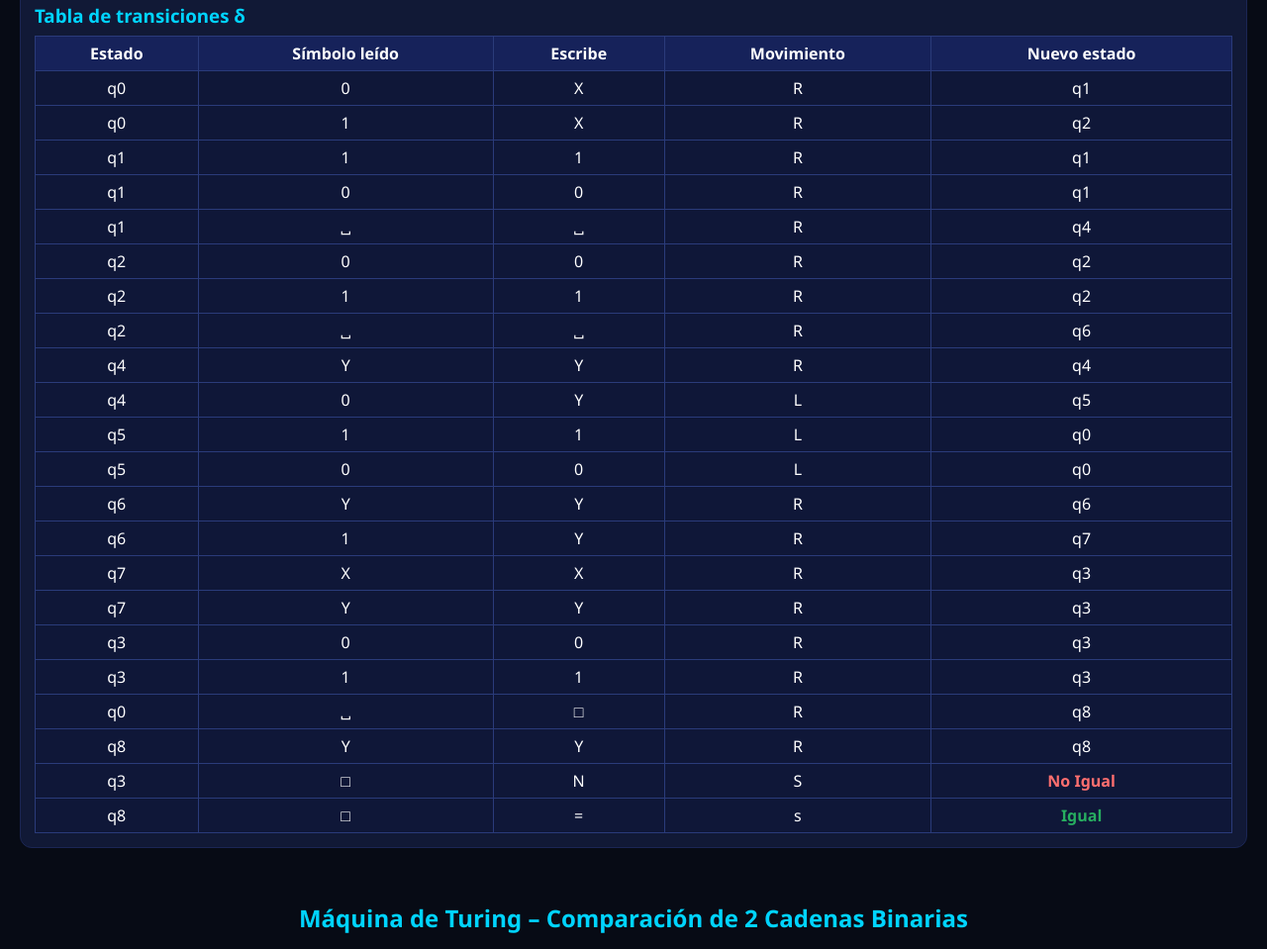
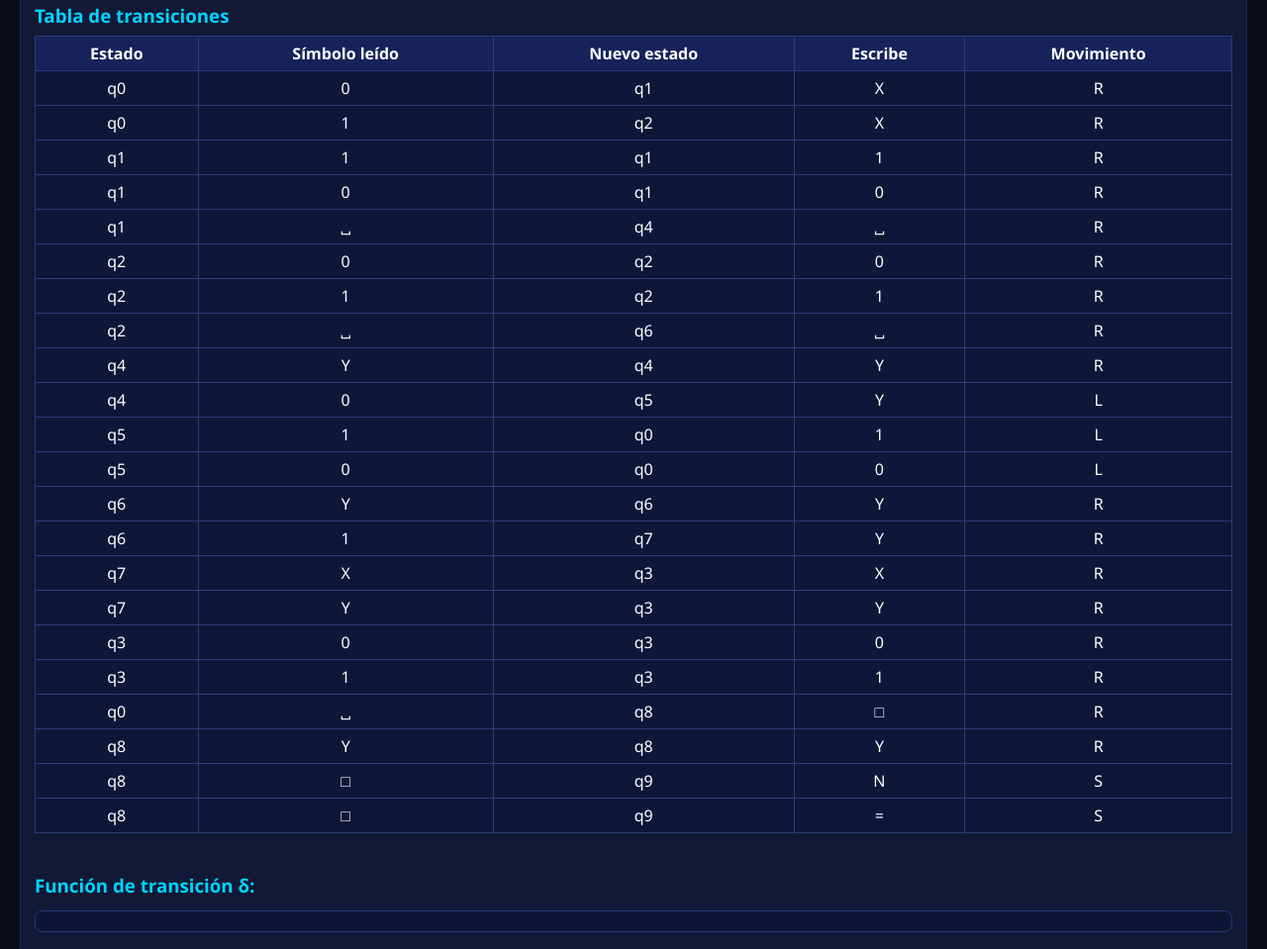
Before and after one commit to Emerson4892/Turing, a plain HTML site: page index.html in a window 1280 px wide. Shown: the part 305-1264 px from the top of the page at 99% size. Drawn offline with Linux system fonts and the light colour scheme.

Commit message:
Add files via upload

```diff
--- a/index.html
+++ b/index.html
@@ -17,15 +17,11 @@ table td,th{text-align:center;}
   margin: 15px auto;
   width: 90%;
 }
-
 .titulo-centro h1 {
   color: #00d4ff;
   font-size: 22px;
   margin: 0;
 }
-
-
-
 :root{
   --bg:#0b1020; --ink:#eaf0ff; --accent:#00d4ff;
   --panel:#111936; --ok:#27ae60; --bad:#ff5b6e;
@@ -41,21 +37,18 @@ main{
   grid-template-columns:1fr 1.1fr;
 }
 @media(max-width:900px){main{grid-template-columns:1fr;}}
-
 .card{
   background:var(--panel);
   border:1px solid #1b2654;
   border-radius:12px;
   padding:14px;
 }
-
 .diagram-box{
   background:#0b122d;border:1px solid #1b2654;
   border-radius:12px;padding:10px;
   display:flex;justify-content:center;
 }
 .diagram-box img{width:100%;height:auto;max-height:600px;object-fit:contain;border-radius:8px;}
-
 .row{display:flex;flex-wrap:wrap;gap:8px;margin-bottom:8px;}
 input{
   padding:10px;border-radius:10px;width:250px;
@@ -67,7 +60,6 @@ button{
   cursor:pointer;color:white;font-weight:600;
 }
 button:disabled{opacity:.4;cursor:not-allowed;}
-
 .badge{
   background:#0f1738;padding:4px 8px;border-radius:8px;
   border:1px solid #304089;margin-right:4px;
@@ -85,7 +77,6 @@ button:disabled{opacity:.4;cursor:not-allowed;}
 .sep{color:#ffd166}
 .markL{color:#76ffd1}
 .markR{color:#ffb3d1}
-
 /* RESALTAR CELDA ACTUAL */
 .cell.active{
   background:rgba(0,210,255,0.25);
@@ -93,7 +84,6 @@ button:disabled{opacity:.4;cursor:not-allowed;}
   border-radius:6px;
   box-shadow:0 0 6px var(--accent);
 }
-
 .log{
   background:#0e1534;border:1px solid #24367a;
   height:190px;overflow-y:auto;border-radius:8px;padding:6px;
@@ -108,7 +98,6 @@ button:disabled{opacity:.4;cursor:not-allowed;}
   <h1>Máquina de Turing – Comparación de Cadenas Binarias</h1>
 </div>
 
-<!-- === 7-TUPLA Y TABLA DE TRANSICIONES === -->
 <section class="card" style="margin: 20px;">
   <h2>Definición formal de la Máquina de Turing</h2>
   <p><b>7-tupla:</b> M = (Q, Σ, Γ, δ, q₀, q₉, B)</p>
@@ -118,46 +107,49 @@ button:disabled{opacity:.4;cursor:not-allowed;}
     <li><b>Γ:</b> {0, 1, X, Y, ␣, □}</li>
   </ul>
 
-  <h3>Tabla de transiciones δ</h3>
-  <table border="1" cellpadding="6" cellspacing="0" style="border-collapse:collapse; width:100%; background:#0f1738; color:#fff; border:1px solid #2a3b7a;">
+  <h3>Tabla de transiciones </h3>
+  <table id="tablaTransiciones" border="1" cellpadding="6" cellspacing="0" style="border-collapse:collapse; width:100%; background:#0f1738; color:#fff; border:1px solid #2a3b7a;">
     <tr style="background:#16225a;">
       <th>Estado</th>
       <th>Símbolo leído</th>
+      <th>Nuevo estado</th>
       <th>Escribe</th>
       <th>Movimiento</th>
-      <th>Nuevo estado</th>
     </tr>
-    <tr><td>q0</td><td>0</td><td>X</td><td>R</td><td>q1</td></tr>
-    <tr><td>q0</td><td>1</td><td>X</td><td>R</td><td>q2</td></tr>
-    <tr><td>q1</td><td>1</td><td>1</td><td>R</td><td>q1</td></tr>
-    <tr><td>q1</td><td>0</td><td>0</td><td>R</td><td>q1</td></tr>
-    <tr><td>q1</td><td>␣</td><td>␣</td><td>R</td><td>q4</td></tr>
-    <tr><td>q2</td><td>0</td><td>0</td><td>R</td><td>q2</td></tr>
-    <tr><td>q2</td><td>1</td><td>1</td><td>R</td><td>q2</td></tr>
-    <tr><td>q2</td><td>␣</td><td>␣</td><td>R</td><td>q6</td></tr>
-    <tr><td>q4</td><td>Y</td><td>Y</td><td>R</td><td>q4</td></tr>
-    <tr><td>q4</td><td>0</td><td>Y</td><td>L</td><td>q5</td></tr>
-    <tr><td>q5</td><td>1</td><td>1</td><td>L</td><td>q0</td></tr>
-    <tr><td>q5</td><td>0</td><td>0</td><td>L</td><td>q0</td></tr>
-    <tr><td>q6</td><td>Y</td><td>Y</td><td>R</td><td>q6</td></tr>
-    <tr><td>q6</td><td>1</td><td>Y</td><td>R</td><td>q7</td></tr>
-    <tr><td>q7</td><td>X</td><td>X</td><td>R</td><td>q3</td></tr>
-    <tr><td>q7</td><td>Y</td><td>Y</td><td>R</td><td>q3</td></tr>
-    <tr><td>q3</td><td>0</td><td>0</td><td>R</td><td>q3</td></tr>
-    <tr><td>q3</td><td>1</td><td>1</td><td>R</td><td>q3</td></tr>
-    <tr><td>q0</td><td>␣</td><td>□</td><td>R</td><td>q8</td></tr>
-    <tr><td>q8</td><td>Y</td><td>Y</td><td>R</td><td>q8</td></tr>
-    <tr><td>q3</td><td>□</td><td>N</td><td>S</td><td><b style="color:#ff6f6f">No Igual</b></td></tr>
-    <tr><td>q8</td><td>□</td><td>=</td><td>s</td><td><b style="color:#27ae60">Igual</b></td></tr>
+    <tr><td>q0</td><td>0</td><td>q1</td><td>X</td><td>R</td></tr>
+    <tr><td>q0</td><td>1</td><td>q2</td><td>X</td><td>R</td></tr>
+    <tr><td>q1</td><td>1</td><td>q1</td><td>1</td><td>R</td></tr>
+    <tr><td>q1</td><td>0</td><td>q1</td><td>0</td><td>R</td></tr>
+    <tr><td>q1</td><td>␣</td><td>q4</td><td>␣</td><td>R</td></tr>
+    <tr><td>q2</td><td>0</td><td>q2</td><td>0</td><td>R</td></tr>
+    <tr><td>q2</td><td>1</td><td>q2</td><td>1</td><td>R</td></tr>
+    <tr><td>q2</td><td>␣</td><td>q6</td><td>␣</td><td>R</td></tr>
+    <tr><td>q4</td><td>Y</td><td>q4</td><td>Y</td><td>R</td></tr>
+    <tr><td>q4</td><td>0</td><td>q5</td><td>Y</td><td>L</td></tr>
+    <tr><td>q5</td><td>1</td><td>q0</td><td>1</td><td>L</td></tr>
+    <tr><td>q5</td><td>0</td><td>q0</td><td>0</td><td>L</td></tr>
+    <tr><td>q6</td><td>Y</td><td>q6</td><td>Y</td><td>R</td></tr>
+    <tr><td>q6</td><td>1</td><td>q7</td><td>Y</td><td>R</td></tr>
+    <tr><td>q7</td><td>X</td><td>q3</td><td>X</td><td>R</td></tr>
+    <tr><td>q7</td><td>Y</td><td>q3</td><td>Y</td><td>R</td></tr>
+    <tr><td>q3</td><td>0</td><td>q3</td><td>0</td><td>R</td></tr>
+    <tr><td>q3</td><td>1</td><td>q3</td><td>1</td><td>R</td></tr>
+    <tr><td>q0</td><td>␣</td><td>q8</td><td>□</td><td>R</td></tr>
+    <tr><td>q8</td><td>Y</td><td>q8</td><td>Y</td><td>R</td></tr>
+    <tr><td>q8</td><td>□</td><td>q9</td><td>N</td><td>S</td></tr>
+    <tr><td>q8</td><td>□</td><td>q9</td><td>=</td><td>S</td></tr>
   </table>
+
+  <br>
+  <h3>Función de transición δ:</h3>
+  <pre id="funcionTransicion" style="background:#0e1534; border:1px solid #24367a; padding:10px; border-radius:8px; white-space:pre-wrap;"></pre>
 </section>
 
 <body>
 <header><h2>Máquina de Turing – Comparación de 2 Cadenas Binarias</h2></header>
 
 <main>
-
-<!--  DIAGRAMA -->
+  <!-- DIAGRAMA -->
   <section class="card">
     <b>Diagrama de la Máquina de Turing</b>
     <div class="diagram-box">
@@ -165,7 +157,7 @@ button:disabled{opacity:.4;cursor:not-allowed;}
     </div>
   </section>
 
-<!-- 🧠 SIMULADOR -->
+  <!-- SIMULADOR -->
   <section class="card">
     <div class="row">
       <label>Entrada:</label>
@@ -185,19 +177,31 @@ button:disabled{opacity:.4;cursor:not-allowed;}
     </div>
 
     <div id="tape" class="tape"></div>
-
     <br><b>ID:</b>
     <div id="log" class="log"></div>
   </section>
-
 </main>
 
 <script>
+// === FUNCIÓN DE TRANSICIÓN AUTOMÁTICA ===
+function generarFuncionTransicion() {
+  const tabla = document.querySelectorAll("#tablaTransiciones tr");
+  let funciones = "";
+  for (let i = 1; i < tabla.length; i++) {
+    const celdas = tabla[i].querySelectorAll("td");
+    if (celdas.length === 5) {
+      const [estado, simbolo, nuevoEstado, escribe, mov] = [...celdas].map(td => td.textContent.trim());
+      funciones += `δ(${estado}, ${simbolo}) = (${nuevoEstado}, ${escribe}, ${mov})\n`;
+    }
+  }
+  document.getElementById("funcionTransicion").textContent = funciones;
+}
+
+// === SIMULADOR ===
 const BLANK='□', SEP=' ', PAD=10;
 const $=id=>document.getElementById(id);
 let tape=[], head=0, state='q0', steps=0, final=null;
-let rawInput="", idInicial="";   // ← Guarda la entrada original
-
+let rawInput="", idInicial="";
 function render(center=false){
   const tapeEl=$("tape"); tapeEl.innerHTML="";
   tape.forEach((c,i)=>{
@@ -214,128 +218,100 @@ function render(center=false){
   $("hp").textContent=head;
   $("sp").textContent=steps;
 }
-
 function reset(full=false){
   tape=[];head=0;state='q0';steps=0;final=null;
   $("rs").textContent="—";$("rs").className="";
   $("log").innerHTML="";
   if(full)$("inp").value="";
-  disableBtns();
-  render();
+  disableBtns(); render();
 }
-function disableBtns(){ $("btnStep").disabled=$("btnRun").disabled=$("btnReset").disabled=true; }
-
+function disableBtns(){$("btnStep").disabled=$("btnRun").disabled=$("btnReset").disabled=true;}
 function load(){
   const raw=$("inp").value.trim().replace(/_/g," ").replace(/\s+/g," ");
   if(!/^[01]+ [01]+$/.test(raw)) return alert("Ingresa 2 binarios separados por espacio");
-
-  rawInput = raw;
-  idInicial = `q0,${raw.replace(/ /g,"_")}`; // ← Guarda ID original
-
+  generarFuncionTransicion(); // 🔹 Generar función δ al cargar
+  rawInput = raw; idInicial = `q0,${raw.replace(/ /g,"_")}`;
   tape=(BLANK.repeat(PAD)+raw+BLANK.repeat(PAD)).split("");
   head=PAD; state='q0'; steps=0; final=null;
   $("btnStep").disabled=$("btnRun").disabled=$("btnReset").disabled=false;
   log(); render(true);
 }
-
 function log(){
   const e=document.createElement("div");
   e.textContent=`(${state},${head}) `+tape.join("").replace(/ /g,"␣");
   $("log").appendChild(e); $("log").scrollTop=$("log").scrollHeight;
 }
-
 function read(){return tape[head]??BLANK;}
 function write(c){tape[head]=c;}
 function move(d){head+=d;if(head<0){tape.unshift(BLANK);head=0;} if(head>=tape.length)tape.push(BLANK);}
 function noBits(){return !tape.includes('0') && !tape.includes('1');}
-
 function step(){
   if(final!==null) return;
   const ch=read(); let r=null;
-
   switch(state){
     case 'q0':
       if(ch=='0') r=['X',1,'q1'];
       else if(ch=='1') r=['X',1,'q2'];
       else if(ch=='X'||ch=='Y') r=[ch,1,'q0'];
       else if(ch==SEP) r=[SEP,1,'q7'];
-      else if(ch==BLANK){
-        state = noBits()?'q9':'q8';
-        return step();
-      } break;
-
+      else if(ch==BLANK){state = noBits()?'q9':'q8'; return step();}
+      break;
     case 'q1':
       if(['0','1','X','Y'].includes(ch)) r=[ch,1,'q1'];
       else if(ch==SEP) r=[SEP,1,'q4'];
       break;
-
     case 'q2':
       if(['0','1','X','Y'].includes(ch)) r=[ch,1,'q2'];
       else if(ch==SEP) r=[SEP,1,'q5'];
       break;
-
     case 'q4':
       if(ch=='Y') r=['Y',1,'q4'];
       else if(ch=='0') r=['Y',-1,'q6'];
       else if(ch=='1'||ch==BLANK){state='q8';return step();}
       break;
-
     case 'q5':
       if(ch=='Y') r=['Y',1,'q5'];
       else if(ch=='1') r=['Y',-1,'q6'];
       else if(ch=='0'||ch==BLANK){state='q8';return step();}
       break;
-
     case 'q6':
       if(['0','1','X','Y'].includes(ch)) r=[ch,-1,'q6'];
       else if(ch==SEP) r=[SEP,-1,'q7a'];
       break;
-
     case 'q7a':
       if(['0','1','X','Y'].includes(ch)) r=[ch,-1,'q7a'];
       else if(ch==BLANK){
         if(noBits()){state='q9';return step();}
         r=[BLANK,1,'q0'];
       } break;
-
     case 'q7':
       if(ch=='Y') r=['Y',1,'q7'];
       else if(ch=='0'||ch=='1'){state='q8';return step();}
       else if(ch==BLANK){state='q9';return step();}
       break;
-
-    // Ambos resultados terminan en q9
     case 'q8': write('N'); state='q9'; finish(false); return;
     case 'q9': write('='); finish(true); return;
   }
-
   if(!r){state='q8';return step();}
   write(r[0]); move(r[1]); state=r[2];
   steps++; log(); render();
 }
-
 function finish(ok){
   final=ok;
   $("rs").textContent = ok?"IGUAL":"NO_IGUAL";
   $("rs").className = "result "+(ok?"ok":"no");
-
-  // Mostrar ID final con la cadena original
   const e=document.createElement("div");
   e.textContent = `(${state},•) ${rawInput.replace(/ /g,"_")} → ${ok?"=":"N"}`;
   $("log").appendChild(e);
   $("log").scrollTop=$("log").scrollHeight;
-
   disableBtns();
 }
-
 $("btnInit").onclick=load;
 $("btnStep").onclick=step;
-$("btnRun").onclick=async()=>{ while(final===null){step();await new Promise(r=>setTimeout(r,30));} };
+$("btnRun").onclick=async()=>{while(final===null){step();await new Promise(r=>setTimeout(r,30));}};
 $("btnReset").onclick=()=>reset(true);
 $("btnClear").onclick=()=>reset(false);
-
-render();
-$("inp").value="11 11";
+render(); $("inp").value="11 11";
 </script>
 </body>
 </html>
```
Lines whose indentation alone changed are shown as unchanged.
